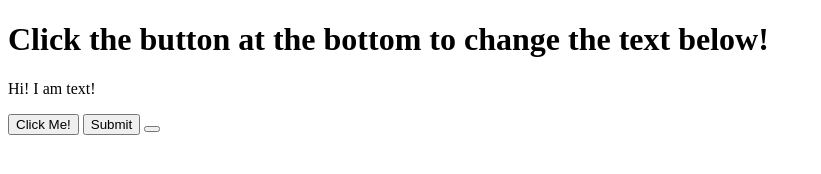
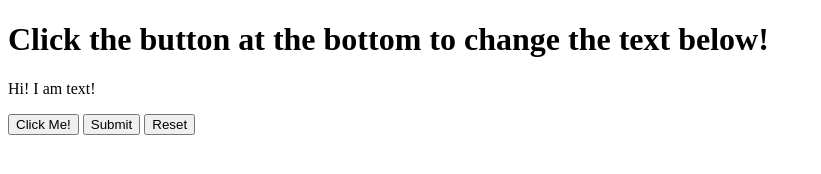
Before and after one commit to Fireblaster340/WebDevPractice, a plain HTML site: page index.html in a window 1280 px wide. Shown: the whole page, without its empty margins (0-821 px from the left). Drawn offline with Linux system fonts and the light colour scheme.

Commit message:
Text added

```diff
--- a/index.html
+++ b/index.html
@@ -7,6 +7,6 @@
 <p id="maintext">Hi! I am text!</p>
 <button id="buttontext", type="button", onclick="Change()">Click Me!</button>
 <button id="buttonsubmit", type="button", onclick="SwitchVar()">Submit</button>
-<button id="reset", type="button", onclick="Reset()"></button>
+<button id="reset", type="button", onclick="Reset()">Reset</button>
 <script src="ChangeTxt.js"></script>
 <! Difficulty = imaginary (one random vertassium video lol)>
```
